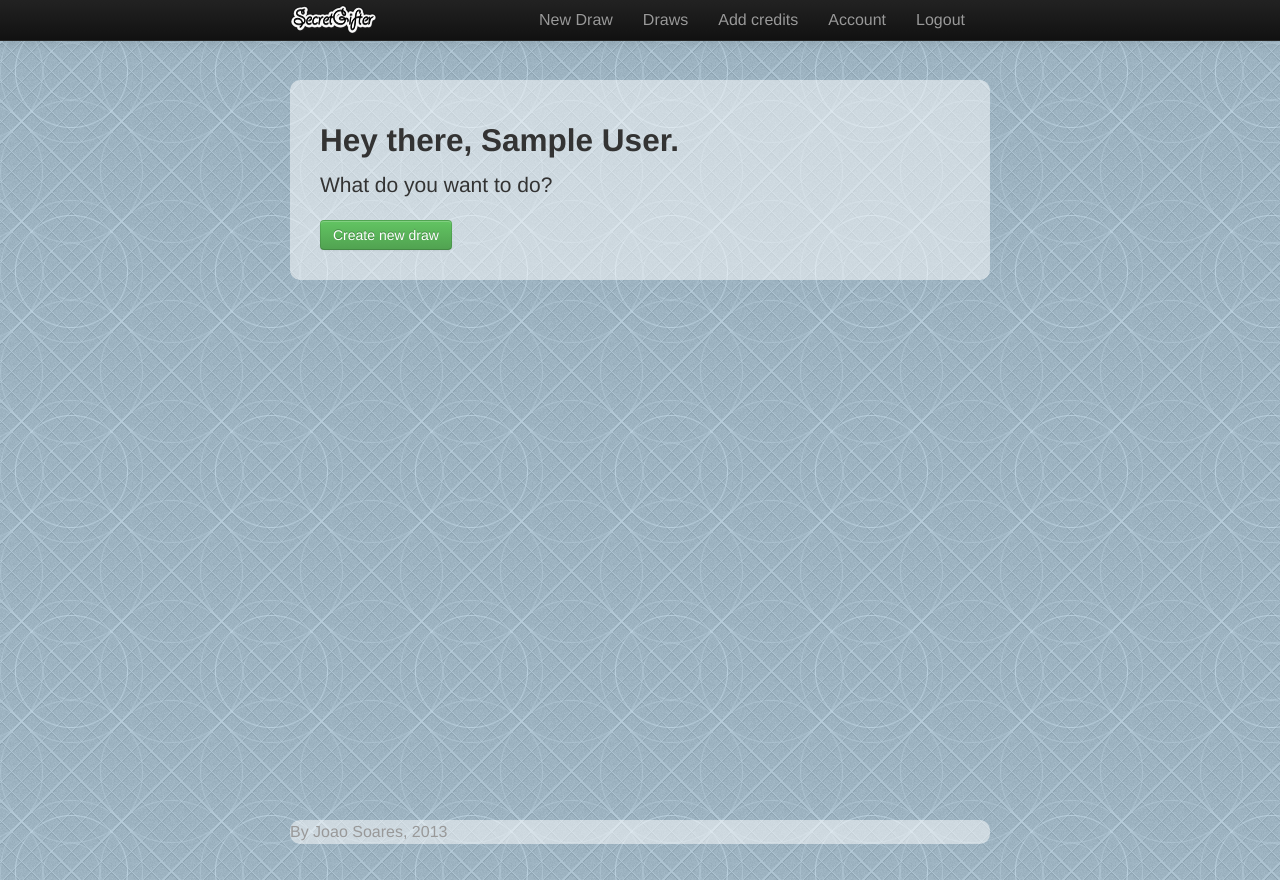
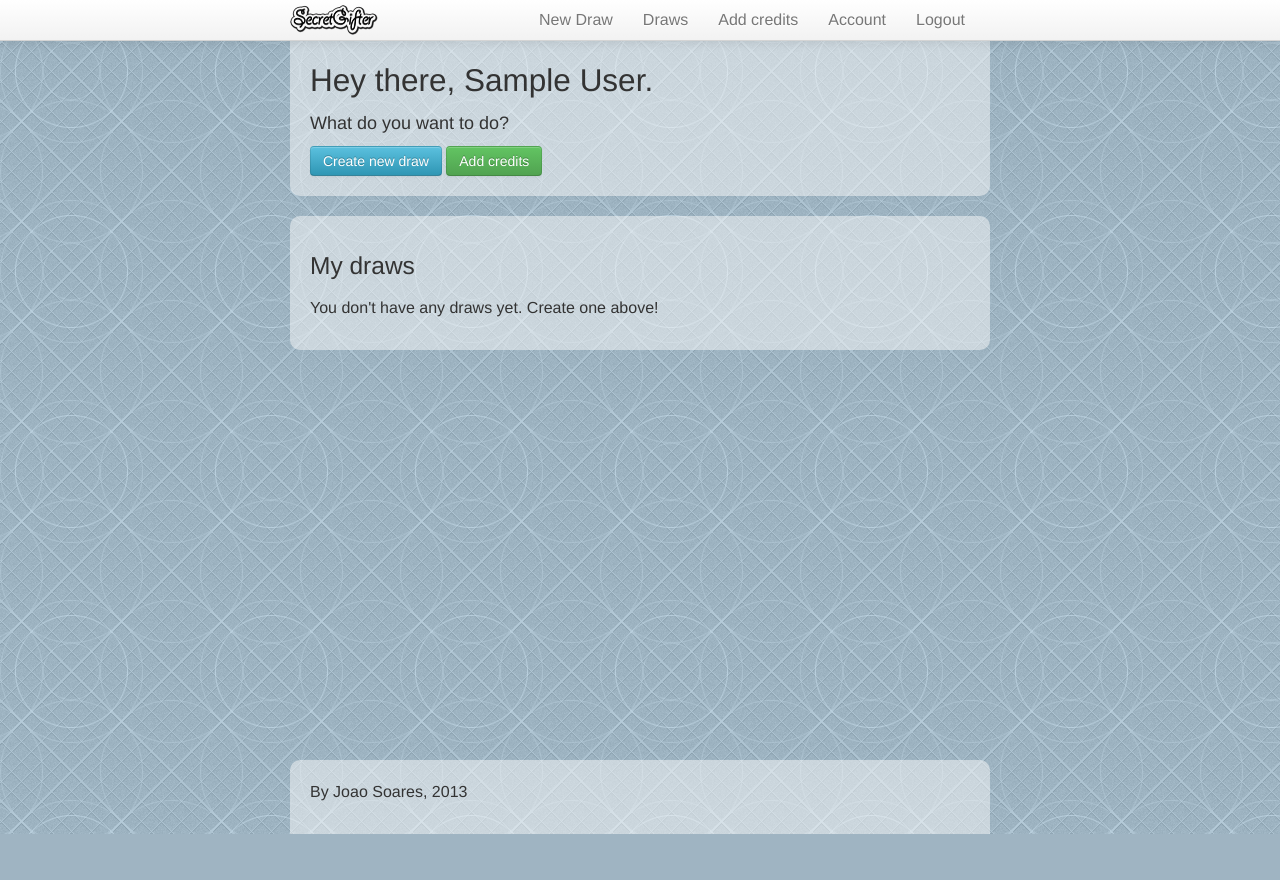
Before and after one commit to joaosoares/secretgifter, a Flask app: page / in a window 1280 px wide. After the commit the page ends 834 px from the top, so only its background shows below. Run offline with Flask 2, Linux system fonts and the light colour scheme; the visitor is signed in with stand-in values (Sample User, id 1); data that the repository does not hold is empty; parts of the project's set-up code (start-up, migrations or seed data) failed here and were passed over; some libraries are stand-ins or nearby versions.

Commit message:
almost ready

```diff
--- a/app/static/css/style.css
+++ b/app/static/css/style.css
@@ -1,12 +1,21 @@
 body {
-  padding-top: 20px;
-  padding-bottom: 40px;
   background: url(../img/foundation.gif) repeat;
   font-size:16px;
   line-height:24px;
 }
 
+p.bigger {
+  font-size: 18px;
+  line-height: 26px;
+}
 
+h2, h3, h4 {
+  font-weight: 300;
+}
+
+hr {
+  border-top: 1px solid gray
+}
 
 .navbar .brand {
   max-height:100%;
@@ -18,39 +27,23 @@ body {
   max-width:700px;
 }
 
-.body-margin {
-  margin-top:60px;
-}
-
-.container-narrow > hr {
-  margin: 30px 0;
-}
-
-.jumbotron {
-  padding: 30px;
-  background-color: rgba(255,255,255,0.5);
+.silo {
+  padding: 20px;
+  margin-bottom: 20px;
+  background-color: rgba(250,250,250,0.5);
   -webkit-border-radius: 10px;
   -moz-border-radius: 10px;
   border-radius: 10px;
 }
 
-/*
-.jumbotron h1 {
-  font-size: 72px;
-  line-height: 1;
-}*/
-
-.jumbotron .btn-cta {
-  font-size: 21px;
-  padding: 14px 24px;
+.silo-first {
+  padding-top: 50px;
 }
 
-.marketing {
-  margin: 60px 0;
-}
-
-.marketing p + h4 {
-  margin-top: 28px
+.silo-last {
+  -webkit-border-radius: 10px 10px 0 0;
+  -moz-border-radius: 10px;
+  border-radius: 10px 10px 0 0;
 }
 
 form.add input {
@@ -69,24 +62,13 @@ form.add input {
   margin-left: 120px;
 }
 
-/*
-form#login {
-  width:70%;
-  text-align:left;
-}
-
-form#login input {
-  max-width: auto;
-}
-*/
-
 img#mainlogo {
   display: block;
   margin-left: auto;
   margin-right: auto;
 }
-      /* Sticky footer styles
-      -------------------------------------------------- */
+/* Sticky footer styles
+-------------------------------------------------- */
 
 html,
 body {
@@ -107,14 +89,19 @@ body {
 #push,
 #footer {
   height: 60px;
+
+  padding:20px 20px 0;
 }
 #footer .container-narrow{
-  height: auto;
+/*  height: 60px;
   background-color: rgba(255,255,255,0.5);
-  -webkit-border-radius: 10px;
+  -webkit-border-radius: 10px 10px 0 0;
   -moz-border-radius: 10px;
-  border-radius: 10px;
-}
+  border-radius: 10px 10px 0 0;
+*/}
+
+#footer .container-inner {
+  padding:20px 20px 0;
 
 /* Lastly, apply responsive CSS fixes as necessary */
 @media (max-width: 767px) {
--- a/app/templates/dashboard.html
+++ b/app/templates/dashboard.html
@@ -1,7 +1,15 @@
 {% extends "layout.html" %}
 {% block body %}
 <h2>Hey there, {{user.name}}.</h2>
-<p class="lead">What do you want to do?</p>
-<a href="{{url_for('new_draw')}}" class="btn btn-success">Create new draw</a>
-
+<p class="bigger">What do you want to do?</p>
+<a href="{{url_for('new_draw')}}" class="btn btn-info">Create new draw</a>
+<a href="{{url_for('add_credits')}}" class="btn btn-success">Add credits</a>
+</div>
+<div class="silo">
+  <h3>My draws</h3>
+  {% if recent %}
+  <p>Ok you have some things: {{ recent|length }}</p>
+  {% else %}
+  <p>You don't have any draws yet. Create one above!</p>
+  {% endif %}
 {% endblock %}
--- a/app/templates/layout.html
+++ b/app/templates/layout.html
@@ -10,7 +10,7 @@
 <body>
 <div id="wrap">
 
-  <div class="navbar navbar-inverse navbar-fixed-top">
+  <div class="navbar navbar-fixed-top">
     <div class="navbar-inner">
       <div class="container-narrow">
         <a href="{{url_for('mainpage')}}" class="brand"><img src="{{url_for('static', filename='img/logo_small.png')}}" alt="" /></a>
@@ -35,9 +35,9 @@
 
 
 
-  <div class="container-narrow body-margin">
-
-  {% with messages = get_flashed_messages() %}
+  <div class="container-narrow">
+   <div id="content" class="silo silo-first">
+   {% with messages = get_flashed_messages() %}
     {% if messages %}
       {% for message in messages %}
         <div class="alert">
@@ -48,14 +48,15 @@
     {% endif %}
   {% endwith %}
 
-    <div class="jumbotron">
-      {% block body %}{% endblock %}
-    </div>
+  {% block body %}{% endblock %}
+   </div>
   </div>
 </div>
 <div id="footer">
   <div class="container-narrow">
-    <p class="muted credit">By Joao Soares, 2013</p>
+    <div class="silo silo-last">
+      <p class=" credit">By Joao Soares, 2013</p>
+    </div>
   </div>
 </div>
 
--- a/app/templates/login.html
+++ b/app/templates/login.html
@@ -1,7 +1,7 @@
 {% extends "layout.html" %}
 {% block body %}
 
-<legend>Sign in</legend>
+<h2>Sign in</h2>
 <div class="form-fullpage clearfix">
 <form method="POST" id="login" class="form-horizontal well" name="login">
   {{form.hidden_tag()}}
--- a/app/templates/participants.html
+++ b/app/templates/participants.html
@@ -1,5 +1,6 @@
 {% extends "layout.html" %}
 {% block body %}
+<h2>New Draw</h2>
 <form class="add" action="" method="post" name="addperson">
 <table class="table table-hover table-striped">
   <tr>
@@ -29,7 +30,7 @@
       <td>{{form.hidden_tag()}}{{form.name}}</td>
       <td>{{form.number}}</td>
       <td>{{form.gift}}</td>
-      <td><input class="btn btn-small" type="submit" value="Add" /></td>
+      <td><input class="btn" type="submit" value="Add" /></td>
     </tr>
 </table>
 </form>
--- a/app/views.py
+++ b/app/views.py
@@ -9,8 +9,9 @@ from models import User, Draw, Participant
 
 @app.route("/")
 def mainpage():
-    if current_user.is_authenticated():
-        return render_template('dashboard.html', user=current_user)
+    if g.user.is_authenticated():
+        recent_draws = Draw.query.filter_by(user_id=g.user.id).all()
+        return render_template('dashboard.html', recent=recent_draws, user=current_user)
     return render_template('index.html')
 
 @app.route("/login", methods=['GET', 'POST'])
@@ -56,16 +57,25 @@ def pricing():
 def draws():
     return "Draws"
 
-@app.route("/draws/new/")
+@app.route("/draws/new/", methods=['GET', 'POST'])
 @login_required
 def new_draw():
-    # IN FUTURE CHECK FOR AUTH AND STUFF
-    new_draw = Draw(creator=g.user)
-    db.session.add(new_draw)
-    db.session.commit()
-    return redirect(url_for('table', drawid=new_draw.id))
-
-
+    form = AddPersonForm()
+    if form.validate_on_submit():
+        # If there is data entered, make this a new draw
+        new_draw = Draw(creator=g.user)
+        db.session.add(new_draw)
+        db.session.commit()
+        # Add the participant
+        new_person = Participant(name=form.name.data,
+                number=form.number.data,
+                gift=form.gift.data,
+                draw_id=new_draw.id)
+        db.session.add(new_person)
+        db.session.commit()
+        # Redirect to created draw
+        return redirect(url_for('table', drawid=new_draw.id))
+    return render_template("participants.html", form=form)
 
 @app.route("/draws/<drawid>", methods = ['GET', 'POST'])
 @login_required
@@ -74,7 +84,8 @@ def table(drawid):
     if form.validate_on_submit():
         new_person = Participant(name=form.name.data,
                 number=form.number.data,
-                gift=form.gift.data)
+                gift=form.gift.data,
+                draw_id=drawid)
         db.session.add(new_person)
         db.session.commit()
         participants = Participant.query.filter_by(draw_id=drawid).all()
```
Also changed, not shown: app/templates/index.html (+7 -0 lines), app/static/img/dark-tile.gif (added), app/static/img/ridge.gif (added), 4 other files.
